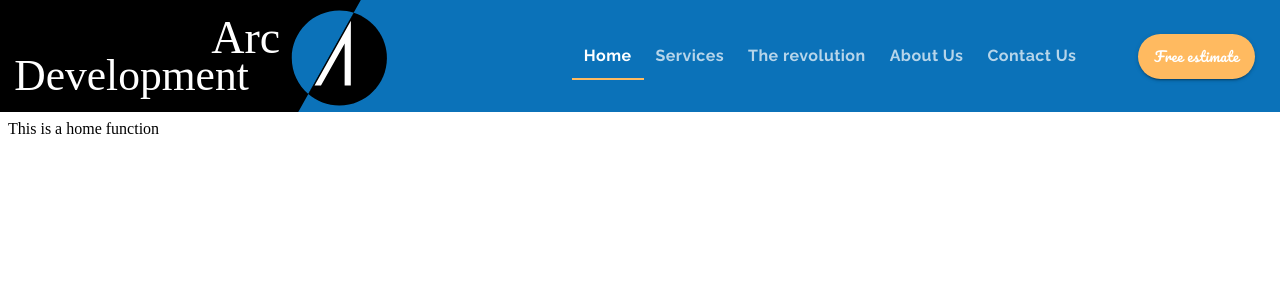
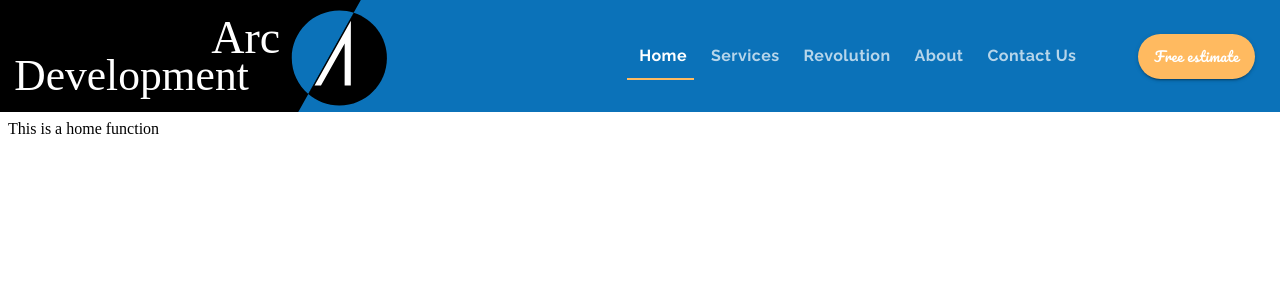
Before and after one commit to nguyenthanhhau-cqu/masterial-ui, a React (Create React App) app: page / in a window 1280 px wide. Shown: the top 300 px of the page. Built offline with nearby package versions, Linux system fonts and the light colour scheme.

Commit message:
update the drawer by implement List and styling drawer

```diff
--- a/src/component/ui/Header.js
+++ b/src/component/ui/Header.js
@@ -15,6 +15,10 @@ import { useTheme } from "@material-ui/core/styles";
 import SwipeableDrawer from "@material-ui/core/SwipeableDrawer";
 import MenuIcon from "@material-ui/icons/Menu";
 import IconButton from "@material-ui/core/IconButton";
+import List from "@material-ui/core/List";
+import ListItem from "@material-ui/core/ListItem";
+import ListItemText from "@material-ui/core/ListItemText";
+
 function ElevationScroll(props) {
   const { children, window } = props;
   // Note that you normally won't need to set the window ref as useScrollTrigger
@@ -94,6 +98,25 @@ const useStyles = makeStyles((theme) => ({
     width: "50px",
     height: "50px",
   },
+  drawer: {
+    ...theme.typography.tab,
+    backgroundColor: theme.palette.common.blue,
+    color: "white",
+  },
+  drawerIconEstimate: {
+    backgroundColor: theme.palette.common.orange,
+  },
+  drawerItem: {
+    opacity: "0.7",
+  },
+  drawerItemSelected: {
+    "& .MuiListItemText-root": {
+      opacity: "1",
+    },
+  },
+  appBar: {
+    zIndex: theme.zIndex.modal + 1,
+  },
 }));
 
 const Header = () => {
@@ -110,10 +133,39 @@ const Header = () => {
   const [selected, setSelected] = useState(0);
 
   const options = [
-    { name: "Services", link: "/services" },
-    { name: "Custom Software Development", link: "/custom-software" },
-    { name: "Mobile App Development", link: "/mobile-apps" },
-    { name: "Website Development", link: "/websites" },
+    { name: "Services", link: "/services", activeIndex: 1, selectedIndex: 1 },
+    {
+      name: "Custom Software Development",
+      link: "/custom-software",
+      activeIndex: 1,
+      selectedIndex: 2,
+    },
+    {
+      name: "Mobile App Development",
+      link: "/mobile-apps",
+      activeIndex: 1,
+      selectedIndex: 3,
+    },
+    {
+      name: "Website Development",
+      link: "/websites",
+      activeIndex: 1,
+      selectedIndex: 4,
+    },
+  ];
+  const routes = [
+    { name: "Home", link: "/", activeIndex: 0 },
+    {
+      name: "Services",
+      link: "/services",
+      activeIndex: 1,
+      ariaOwns: anchorEl ? "simple-menu" : undefined,
+      ariaHasPopup: anchorEl ? "true" : undefined,
+      onMouseOver: (e) => handleClick(e),
+    },
+    { name: "Revolution", link: "/revolution", activeIndex: 2 },
+    { name: "About", link: "/about", activeIndex: 3 },
+    { name: "Contact Us", link: "/contact", activeIndex: 4 },
   ];
 
   const handleClick = (e) => {
@@ -132,39 +184,21 @@ const Header = () => {
   };
 
   useEffect(() => {
+    [...routes, ...options].forEach((route) => {
       switch (window.location.pathname) {
-      case "/":
-        setValue(0);
-        break;
-      case "/services":
-        setValue(1);
-        setSelected(0);
-        break;
-      case "/custom-software":
-        setValue(1);
-        setSelected(1);
-        break;
-      case "/mobile-apps":
-        setValue(1);
-        setSelected(2);
-        break;
-      case "/websites":
-        setValue(1);
-        setSelected(3);
-        break;
-      case "/revolution":
-        setValue(2);
-        break;
-      case "/about":
-        setValue(3);
-        break;
-      case "contact":
-        setValue(4);
+        case route.link:
+          if (value !== route.activeIndex) {
+            setValue(route.activeIndex);
+            if (route.selectedIndex && route.selectedIndex !== selected) {
+              setSelected(route.selectedIndex);
+            }
+          }
           break;
         default:
           break;
       }
-  }, [value]);
+    });
+  }, [value, selected]);
 
   const classes = useStyles();
   const handleChange = (event, newValue) => {
@@ -178,41 +212,25 @@ const Header = () => {
         className={classes.tabContainer}
         onChange={handleChange}
       >
-        <Tab className={classes.tab} label="Home" component={Link} to="/" />
+        {routes.map((route, index) => (
           <Tab
-          aria-owns={anchorEl ? "simple-menu" : undefined}
-          aria-haspopup={anchorEl ? "true" : undefined}
+            key={`${route}${index}`}
+            aria-owns={route.ariaOwns}
+            aria-haspopup={route.ariaHasPopup}
             className={classes.tab}
-          label="Services"
-          onMouseOver={(e) => handleClick(e)}
+            label={route.name}
+            onMouseOver={route.onMouseOver}
             component={Link}
-          to="/services"
+            to={route.link}
           />
-        <Tab
-          className={classes.tab}
-          label="The revolution"
-          component={Link}
-          to="/revolution"
-        />
-        <Tab
-          className={classes.tab}
-          label="About Us"
-          component={Link}
-          to="/about"
-        />
-        <Tab
-          className={classes.tab}
-          label="Contact Us"
-          component={Link}
-          to="/contact"
-        />
+        ))}
       </Tabs>
       <Button
         variant="contained"
         className={classes.button}
         color="secondary"
         component={Link}
-        to="/"
+        to="/estimate"
       >
         Free estimate
       </Button>
@@ -224,10 +242,12 @@ const Header = () => {
         MenuListProps={{ onMouseLeave: handleClose }}
         classes={{ paper: classes.menu }}
         elevation={0}
+        style={{ zIndex: 1302 }}
+        keepMounted
       >
         {options.map((option, index) => (
           <MenuItem
-            key={option}
+            key={`${option}${index}`}
             onClick={(e) => {
               handleClose();
               setValue(1);
@@ -252,9 +272,46 @@ const Header = () => {
         disableDiscovery={iOS}
         open={openDrawer}
         onClose={() => setOpenDrawer(false)}
+        onOpen={() => setOpenDrawer(true)}
         anchor="left"
+        classes={{ paper: classes.drawer }}
       >
-        Example
+        <List>
+          <div className={classes.toolbarMargin} />
+          {routes.map((route) => (
+            <ListItem
+              key={`${route}${route.activeIndex}`}
+              onClick={() => {
+                setOpenDrawer(false);
+                setValue(route.activeIndex);
+              }}
+              button
+              divider
+              component={Link}
+              to={route.link}
+              selected={value === route.activeIndex}
+              classes={{ selected: classes.drawerItemSelected }}
+            >
+              <ListItemText className={classes.drawerItem} disableTypography>
+                {route.name}
+              </ListItemText>
+            </ListItem>
+          ))}
+          <ListItem
+            onClick={() => {
+              setOpenDrawer(false);
+              setValue(5);
+            }}
+            selected={value === 5}
+            classes={{ root: classes.drawerIconEstimate }}
+            divider
+            button
+            component={Link}
+            to="/estimate"
+          >
+            <ListItemText disableTypography>Free Estimate</ListItemText>
+          </ListItem>
+        </List>
       </SwipeableDrawer>
       <IconButton
         onClick={() => setOpenDrawer(!openDrawer)}
@@ -265,11 +322,10 @@ const Header = () => {
       </IconButton>
     </React.Fragment>
   );
-  console.log(openDrawer);
   return (
     <Fragment>
       <ElevationScroll>
-        <AppBar>
+        <AppBar className={classes.appBar}>
           <ToolBar disableGutters>
             <Button
               className={classes.logoButton}
```
Lines whose indentation alone changed are shown as unchanged.
